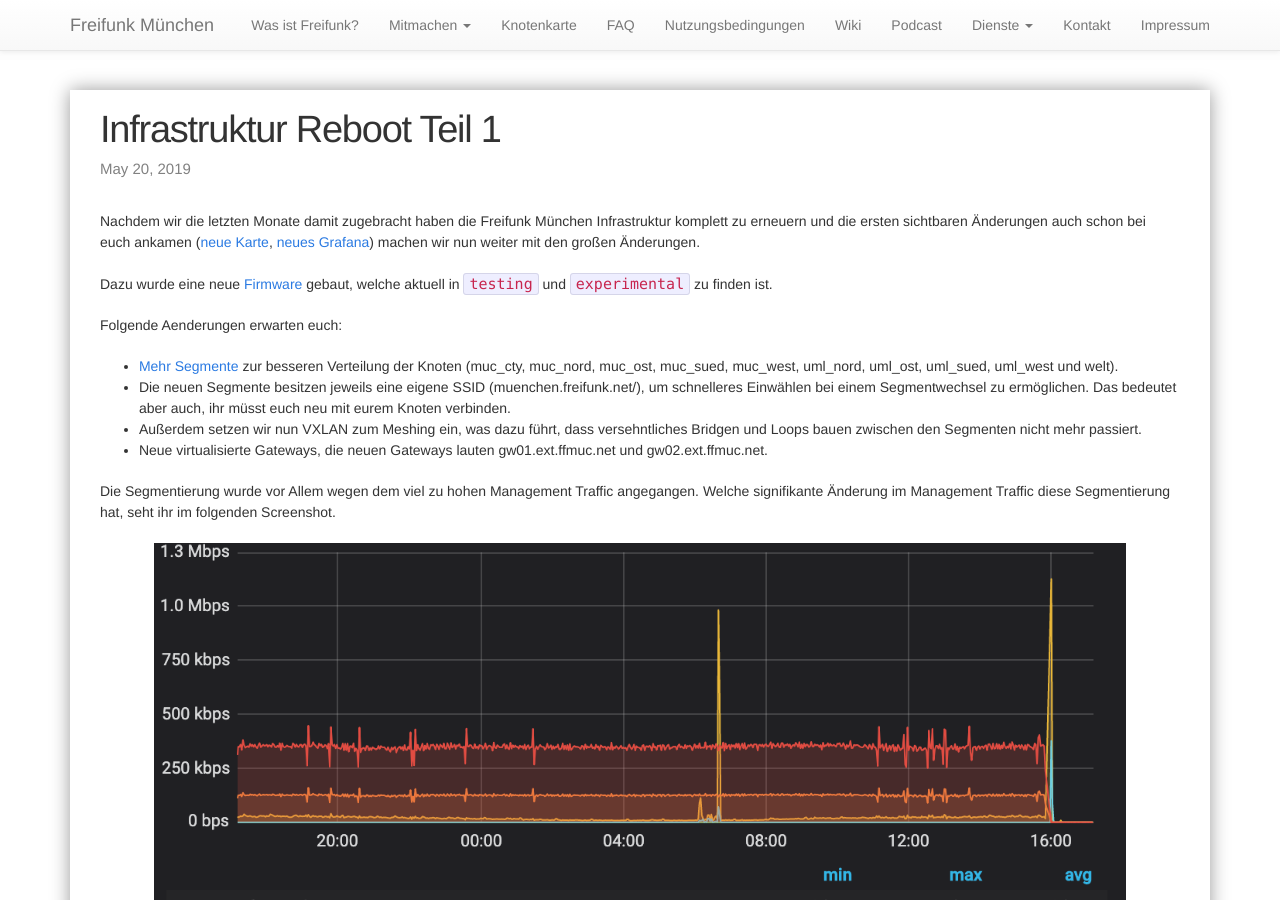
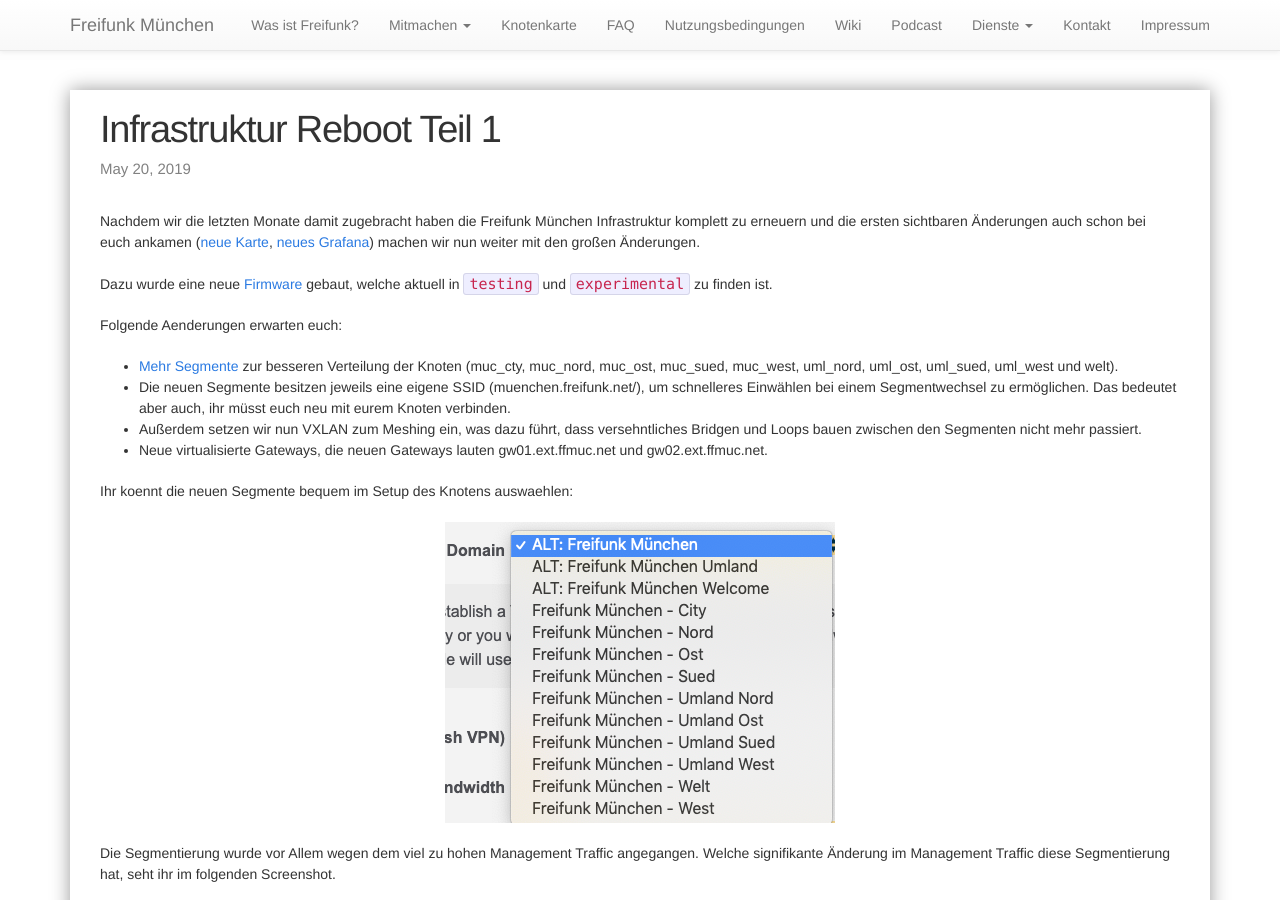
Before and after one commit to freifunkMUC/freifunkmuc.github.io, a Jekyll site: the page built from _posts/2019-05-20-infrastruktur-reboot-teil1.markdown, in a window 1280 px wide and 900 px high. Built offline with Jekyll 4.4.1, drawn with Linux system fonts in a browser that asks for light colours.

Commit message:
Screenshot of new segments

```diff
--- a/_posts/2019-05-20-infrastruktur-reboot-teil1.markdown
+++ b/_posts/2019-05-20-infrastruktur-reboot-teil1.markdown
@@ -14,6 +14,10 @@ Folgende Aenderungen erwarten euch:
 - Die neuen Segmente besitzen jeweils eine eigene SSID (muenchen.freifunk.net/<Segmentname>), um schnelleres Einwählen bei einem Segmentwechsel zu ermöglichen. Das bedeutet aber auch, ihr müsst euch neu mit eurem Knoten verbinden.
 - Außerdem setzen wir nun VXLAN zum Meshing ein, was dazu führt, dass versehntliches Bridgen und Loops bauen zwischen den Segmenten nicht mehr passiert.
 - Neue virtualisierte Gateways, die neuen Gateways lauten gw01.ext.ffmuc.net und gw02.ext.ffmuc.net.
+
+Ihr koennt die neuen Segmente bequem im Setup des Knotens auswaehlen:
+
+![Segmente Auswahl](/assets/new_segments.png)
 
 Die Segmentierung wurde vor Allem wegen dem viel zu hohen Management Traffic angegangen. Welche signifikante Änderung im Management Traffic diese Segmentierung hat, seht ihr im folgenden Screenshot.
 
```
Also changed, not shown: assets/new_segments.png (added).
